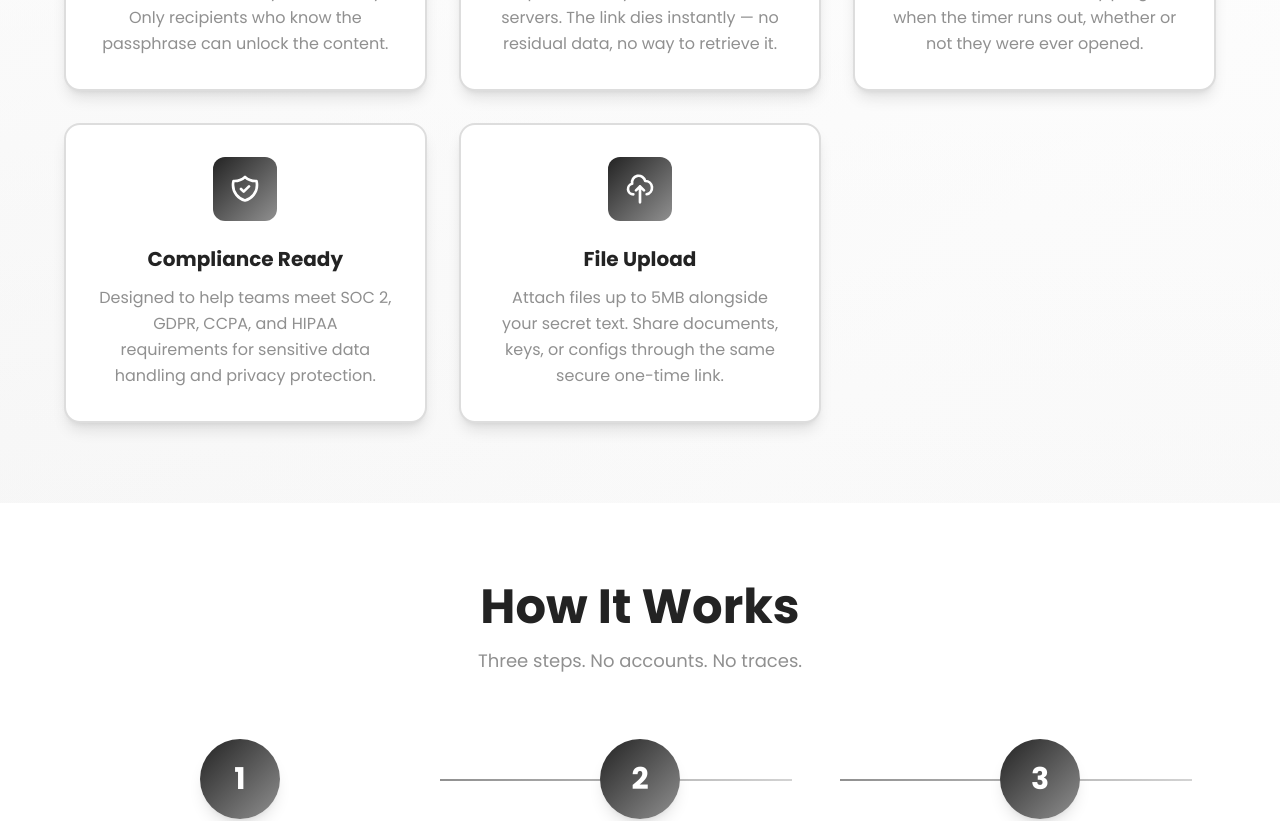
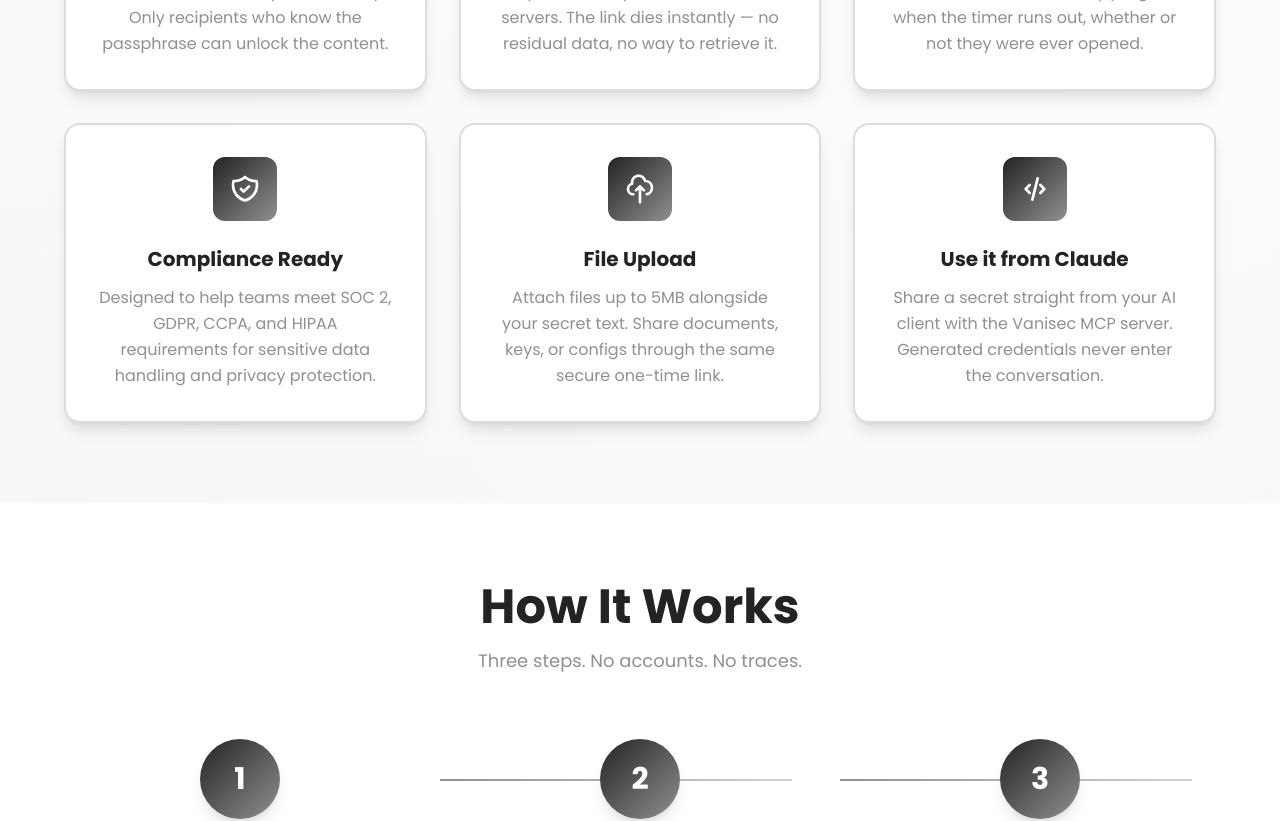
Before and after one commit to clouddrove/vanisec, a Next.js app: page / in a window 1280 px wide. Shown: the part 1480-2301 px from the top of the page. Built offline with nearby package versions, Linux system fonts and the light colour scheme; no server answers.

Commit message:
feat(web): link the MCP server from the homepage and navigation
Adds a sixth Features card following the pattern used when File Upload
was added, plus nav, footer and sitemap entries so the page is
discoverable and indexable.

```diff
--- a/app/sitemap.ts
+++ b/app/sitemap.ts
@@ -69,6 +69,12 @@ export default function sitemap(): MetadataRoute.Sitemap {
       priority: 0.6,
     },
     {
+      url: `${baseUrl}/mcp`,
+      lastModified: now,
+      changeFrequency: 'monthly',
+      priority: 0.6,
+    },
+    {
       url: `${baseUrl}/compare`,
       lastModified: now,
       changeFrequency: 'monthly',
--- a/components/Features.tsx
+++ b/components/Features.tsx
@@ -55,6 +55,17 @@ export default function Features() {
         </div>
       ),
     },
+    {
+      title: 'Use it from Claude',
+      description: 'Share a secret straight from your AI client with the Vanisec MCP server. Generated credentials never enter the conversation.',
+      icon: (
+        <div className="w-16 h-16 rounded-xl bg-gradient-to-br from-clouddrove-dark to-clouddrove-light flex items-center justify-center">
+          <svg className="w-8 h-8 text-white" fill="none" stroke="currentColor" viewBox="0 0 24 24" aria-hidden="true">
+            <path strokeLinecap="round" strokeLinejoin="round" strokeWidth={2} d="M8 9l-3 3 3 3m8-6l3 3-3 3M14 4l-4 16" />
+          </svg>
+        </div>
+      ),
+    },
   ]
 
   return (
--- a/components/Footer.tsx
+++ b/components/Footer.tsx
@@ -62,6 +62,11 @@ export default function Footer() {
                 </Link>
               </li>
               <li>
+                <Link href="/mcp" className="text-clouddrove-light hover:text-clouddrove-dark transition-colors">
+                  MCP
+                </Link>
+              </li>
+              <li>
                 <Link href="/faq" className="text-clouddrove-light hover:text-clouddrove-dark transition-colors">
                   FAQ
                 </Link>
--- a/components/Header.tsx
+++ b/components/Header.tsx
@@ -16,6 +16,7 @@ export default function Header() {
     { href: '/security', label: 'Security' },
     { href: '/docs', label: 'Documentation' },
     { href: '/api', label: 'API' },
+    { href: '/mcp', label: 'MCP' },
     { href: '/faq', label: 'FAQ' },
   ]
 
```
